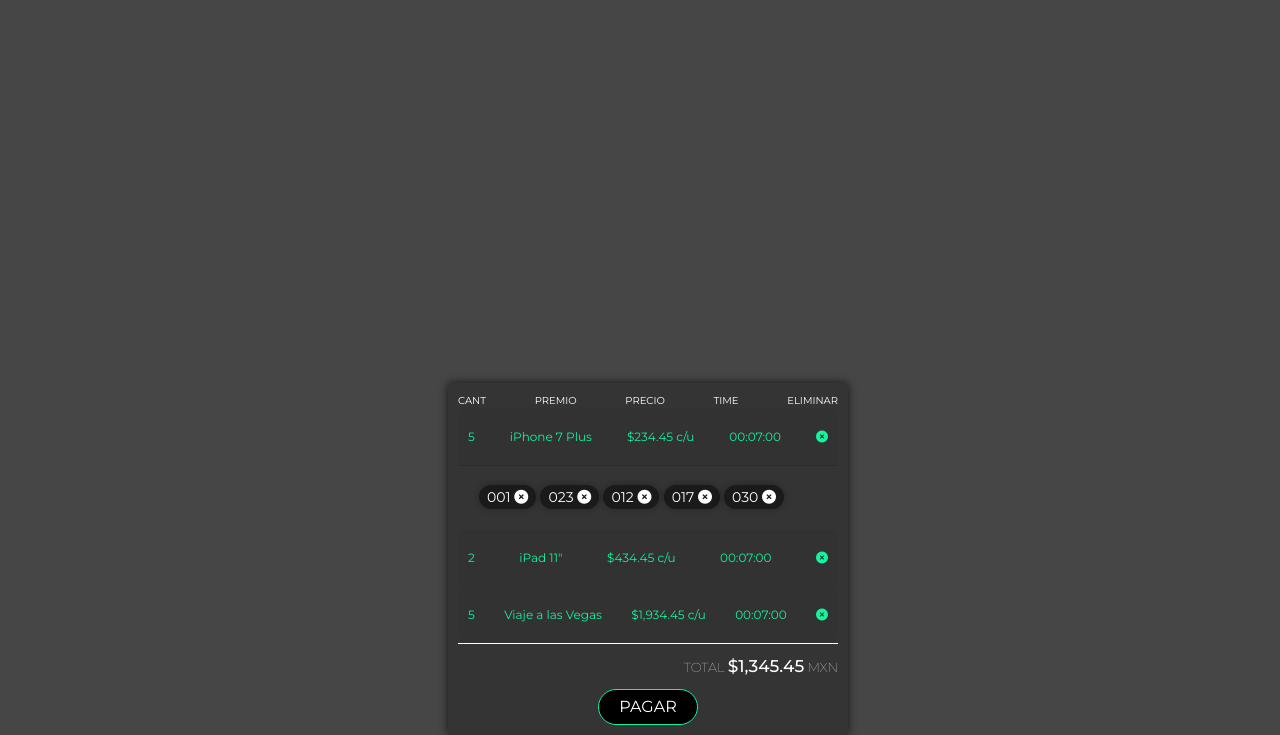
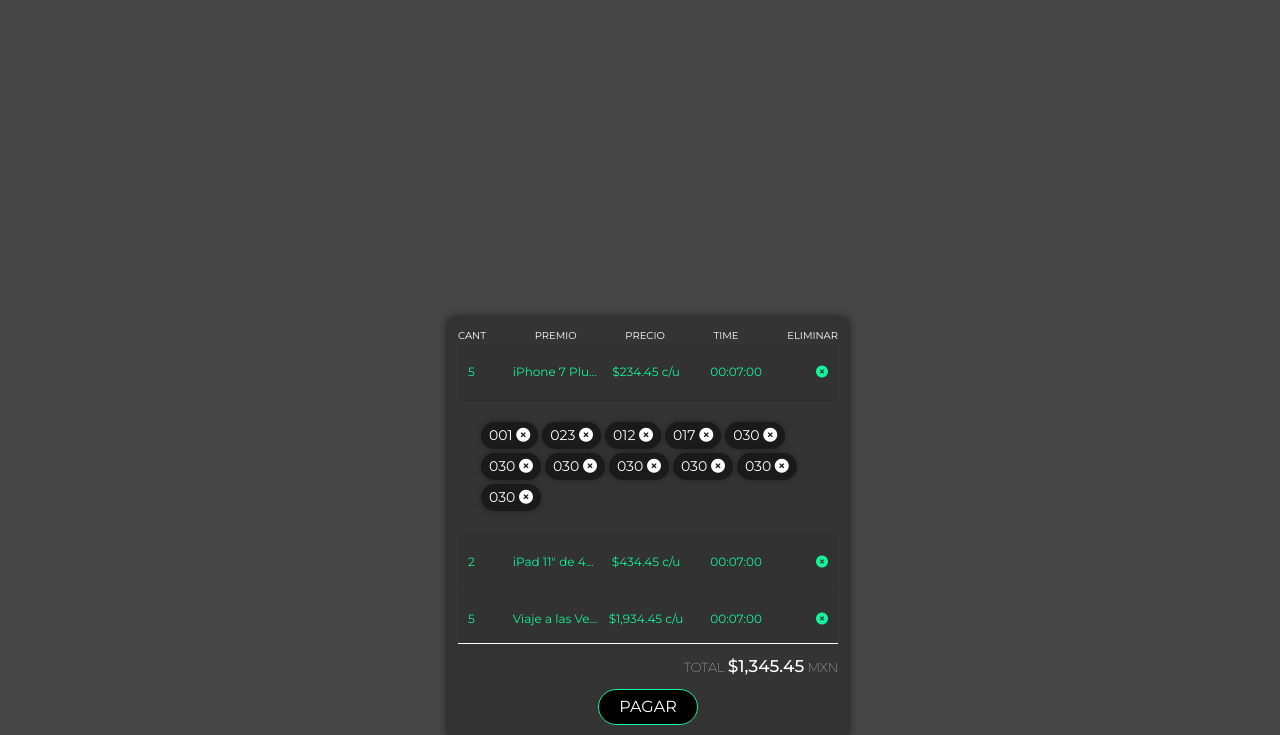
Before and after one commit to arthursomething/ticket-crush, a plain HTML site: page element.html in a window 1280 px wide. Shown: the part 65-800 px from the top of the page. Drawn offline with nearby package versions, Linux system fonts and the light colour scheme.

Commit message:
carrito de compras
ajustes en los overflow de los campos y el contenedor de boletos

```diff
--- a/css/style.css
+++ b/css/style.css
@@ -922,12 +922,40 @@ margin-top: 20px;
     padding-left: 8px !important;
 }
 
+.badgesCntnrCtrl{
+    display: flex;
+    flex-direction: row;
+    justify-content: start;
+    align-items: center;
+    align-content: center;
+    flex-wrap: wrap;
+}
+
 .ticketHistCtrl{
     background-color: rgba(0,0,0,.5);
     font-size: 14px;
     padding: 3px 8px 3px 8px;
     box-shadow: 0px 0px 6px rgba(0,0,0,.3);
     border-radius: 30px;
+    margin: 2px !important;
+}
+
+.dataFieldCtlr{
+    width: 100px;
+    white-space: nowrap;
+  overflow: hidden;
+  text-overflow: ellipsis;
+  padding-right: 4px;
+}
+
+.dataFieldCtlr_numb{
+    width: 50px;
+    text-align: left;
+}
+
+.dataFieldCtlr_ctrl{
+    width: 50px;
+    text-align: right;
 }
 
 .ctaWidthCtrl{
--- a/element.html
+++ b/element.html
@@ -72,21 +72,27 @@
               <div class="accordion cardWidthCtrl carAccordionCtrl acordHeightCtrl" id="accordionExample">
                 <div class="card " >
                   <div class="card-header noPddngCtrl" id="headingOne">
-                      <button class="btn btn-link  rowTableCtrl" type="button" data-toggle="collapse" data-target="#collapseOne" aria-expanded="false" aria-controls="collapseOne">
-                        <span>5</span>
-                        <span>iPhone 7 Plus</span>
-                        <span>$234.45 c/u</span>
-                        <span>00:07:00</span>
-                        <span><i class="fa fa-times-circle"></i></span>
+                      <button class="btn btn-link  rowTableCtrl noPddngCtrl" type="button" data-toggle="collapse" data-target="#collapseOne" aria-expanded="false" aria-controls="collapseOne">
+                        <span class="dataFieldCtlr_numb">5</span>
+                        <span class="dataFieldCtlr">iPhone 7 Plus otro texto largo</span>
+                        <span class="dataFieldCtlr">$234.45 c/u</span>
+                        <span class="dataFieldCtlr">00:07:00</span>
+                        <span class="dataFieldCtlr_ctrl"><i class="fa fa-times-circle"></i></span>
                       </button>
                   </div>
 
                   <div id="collapseOne" class="collapse show" aria-labelledby="headingOne" data-parent="#accordionExample">
-                    <div class="card-body">
+                    <div class="card-body badgesCntnrCtrl">
                       <span class="ticketHistCtrl">001 <i class="fa fa-times-circle"></i></span>
                       <span class="ticketHistCtrl">023 <i class="fa fa-times-circle"></i></span>
                       <span class="ticketHistCtrl">012 <i class="fa fa-times-circle"></i></span>
                       <span class="ticketHistCtrl">017 <i class="fa fa-times-circle"></i></span>
+                      <span class="ticketHistCtrl">030 <i class="fa fa-times-circle"></i></span>
+                      <span class="ticketHistCtrl">030 <i class="fa fa-times-circle"></i></span>
+                      <span class="ticketHistCtrl">030 <i class="fa fa-times-circle"></i></span>
+                      <span class="ticketHistCtrl">030 <i class="fa fa-times-circle"></i></span>
+                      <span class="ticketHistCtrl">030 <i class="fa fa-times-circle"></i></span>
+                      <span class="ticketHistCtrl">030 <i class="fa fa-times-circle"></i></span>
                       <span class="ticketHistCtrl">030 <i class="fa fa-times-circle"></i></span>
 
                     </div>
@@ -95,15 +101,15 @@
                 <div class="card">
                   <div class="card-header noPddngCtrl" id="headingTwo">
                       <button class="btn btn-link collapsed rowTableCtrl" type="button" data-toggle="collapse" data-target="#collapseTwo" aria-expanded="false" aria-controls="collapseTwo">
-                        <span>2</span>
-                        <span>iPad 11" </span>
-                        <span>$434.45 c/u</span>
-                        <span>00:07:00</span>
-                        <span><i class="fa fa-times-circle"></i></span>
+                        <span class="dataFieldCtlr_numb">2</span>
+                        <span class="dataFieldCtlr">iPad 11" de 446GB renovada de paquete</span>
+                        <span class="dataFieldCtlr">$434.45 c/u</span>
+                        <span class="dataFieldCtlr">00:07:00</span>
+                        <span class="dataFieldCtlr_ctrl"><i class="fa fa-times-circle"></i></span>
                       </button>
                   </div>
                   <div id="collapseTwo" class="collapse" aria-labelledby="headingTwo" data-parent="#accordionExample">
-                    <div class="card-body">
+                    <div class="card-body badgesCntnrCtrl">
                       <span class="ticketHistCtrl">001 <i class="fa fa-times-circle"></i></span>
                      <span class="ticketHistCtrl">030 <i class="fa fa-times-circle"></i></span>
 
@@ -113,15 +119,15 @@
                 <div class="card">
                   <div class="card-header noPddngCtrl" id="headingThree">
                       <button class="btn btn-link collapsed rowTableCtrl" type="button" data-toggle="collapse" data-target="#collapseThree" aria-expanded="false" aria-controls="collapseThree">
-                        <span>5</span>
-                        <span>Viaje a las Vegas</span>
-                        <span>$1,934.45 c/u</span>
-                        <span>00:07:00</span>
-                        <span><i class="fa fa-times-circle"></i></span>
+                        <span class="dataFieldCtlr_numb">5</span>
+                        <span class="dataFieldCtlr">Viaje a las Vegas</span>
+                        <span class="dataFieldCtlr">$1,934.45 c/u</span>
+                        <span class="dataFieldCtlr">00:07:00</span>
+                        <span class="dataFieldCtlr_ctrl"><i class="fa fa-times-circle"></i></span>
                       </button>
                   </div>
                   <div id="collapseThree" class="collapse" aria-labelledby="headingThree" data-parent="#accordionExample">
-                    <div class="card-body">
+                    <div class="card-body badgesCntnrCtrl">
                       <span class="ticketHistCtrl">001 <i class="fa fa-times-circle"></i></span>
                       <span class="ticketHistCtrl">023 <i class="fa fa-times-circle"></i></span>
                       <span class="ticketHistCtrl">012 <i class="fa fa-times-circle"></i></span>
```
Also changed, not shown: 1 other file.
